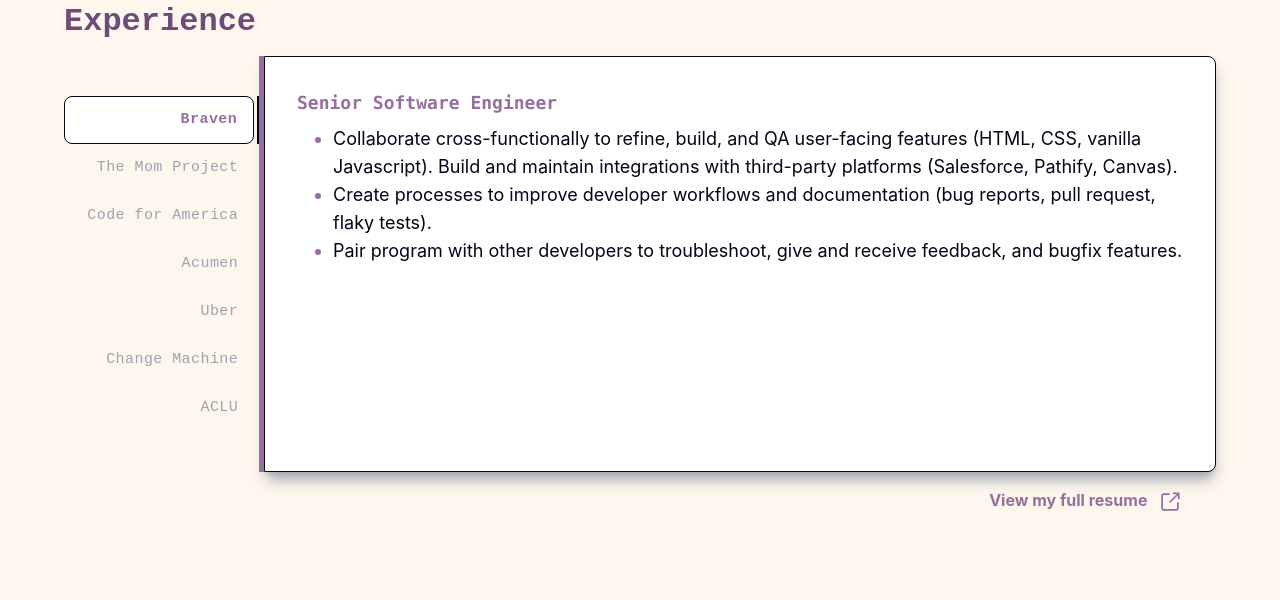
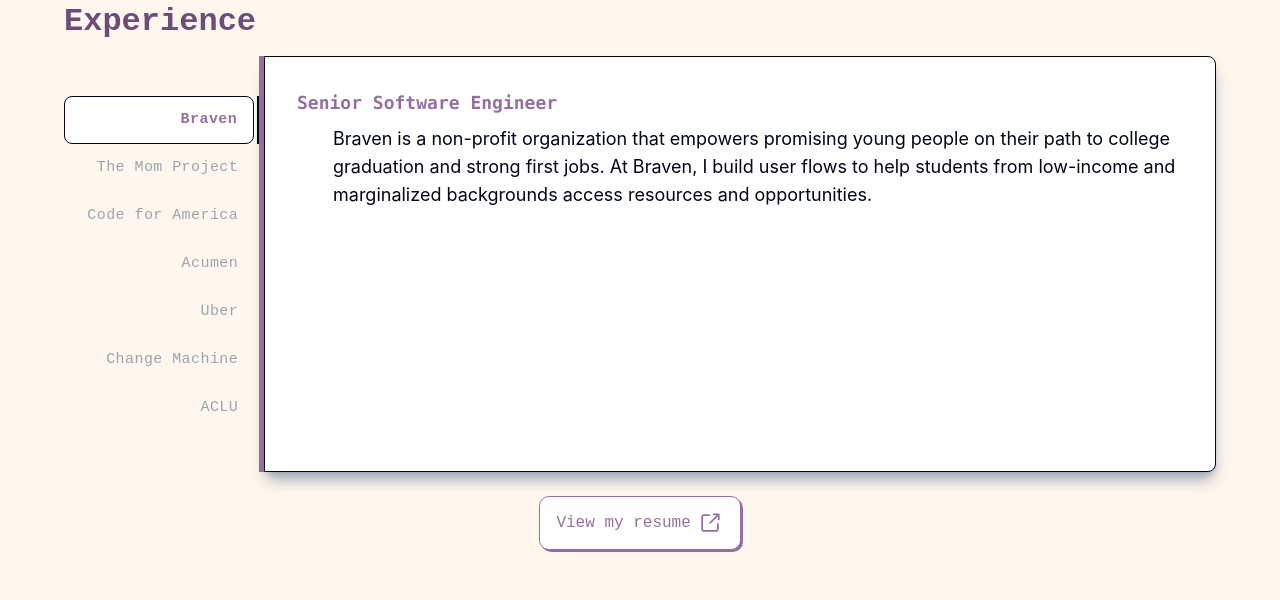
Before and after one commit to fionatagious/fiona.works, a Next.js app: page / in a window 1280 px wide. Shown: the part 1260-1860 px from the top of the page. Built offline with nearby package versions, Linux system fonts and the light colour scheme.

Commit message:
change CTA in Experience to button

```diff
--- a/components/ExperiencePanel.js
+++ b/components/ExperiencePanel.js
@@ -2,7 +2,7 @@
 import PropTypes from "prop-types";
 
 import Box from "@mui/material/Box";
-import ExternalLinkIcon from "/components/icons/ExternalLinkIcon";
+import ResumeButton from "/components/buttons/ResumeButton";
 import Tab from "@mui/material/Tab";
 import Tabs from "@mui/material/Tabs";
 import { resumeBullets } from "../consts";
@@ -90,9 +90,9 @@
     setValue(newValue);
   };
 
-  const handleKeyPress = (event) => {
+  const handleKeyDown = (event) => {
     if (event.key === "Enter") {
-      window.open("/resume", "_blank");
+      window.location = "mailto:fionatagious@gmail.com";
     }
   };
 
@@ -145,24 +145,17 @@
               {item.jobTitle}
             </div>
             <div className="text-sm sm:text-lg text-slate-950 mt-2 sm:ml-9">
-              <ul className="list-disc marker:text-mauve">
-                {item.children.map((child) => (
-                  <li key={child.id}>{child.bullet}</li>
-                ))}
-              </ul>
+              <ul className="list-disc marker:text-mauve">{item.summary}</ul>
             </div>
           </ExperiencePanel>
         ))}
       </Box>
-      <div className="flex flex-col" onKeyDown={handleKeyPress} tabIndex={0}>
-        <a
-          href="/resume"
-          target="_blank"
-          className="darken max-w-fit flex flex-grow text-mauve font-bold self-center mt-4 sm:self-end pr-0 sm:pr-8"
-        >
-          View my full resume&nbsp;
-          <ExternalLinkIcon />
-        </a>
+      <div
+        className="flex justify-center mt-6 mb-2"
+        tabIndex={0}
+        onKeyDown={handleKeyDown}
+      >
+        <ResumeButton />
       </div>
     </>
   );
```
